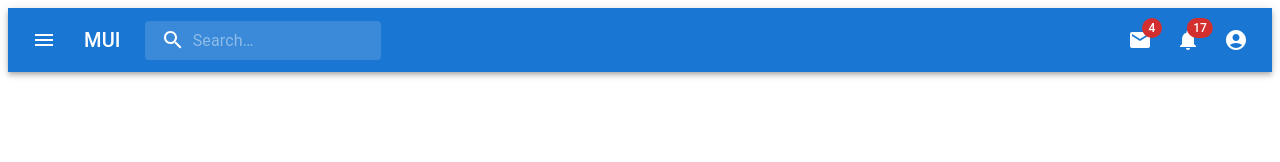
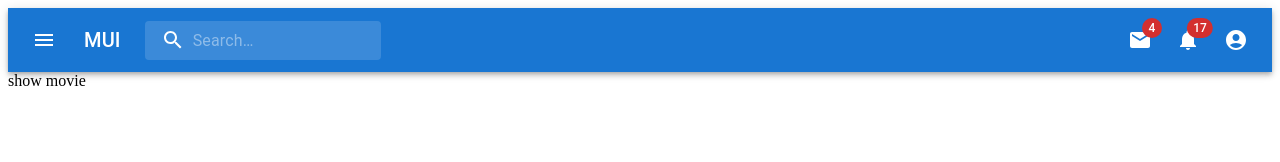
Before and after one commit to rewpt/catchlight, a React (Create React App) app: page /showmedia in a window 1280 px wide. Before the commit this address had no page. Shown: the top 162 px of the page. Built offline with nearby package versions, Linux system fonts and the light colour scheme.

Commit message:
Update ShowMovie to ShowMedia

```diff
--- a/src/App.js
+++ b/src/App.js
@@ -1,7 +1,7 @@
 // import './App.css';
 import Home from './components/Home'
 import Nav from './components/Nav';
-import ShowMovie from './components/ShowMovie'
+import ShowMedia from './components/ShowMedia/ShowMedia'
 import { Routes, Route, Link } from "react-router-dom";
 
 function App() {
@@ -10,7 +10,7 @@ function App() {
       <Nav />
       <Routes>
         <Route path="/" element={<Home />} />
-        <Route path="showmovie" element={<ShowMovie />} />
+        <Route path="showmedia" element={<ShowMedia />} />
       </Routes>
 
     </div>
--- a/src/components/Nav.jsx
+++ b/src/components/Nav.jsx
@@ -126,7 +126,7 @@ export default function PrimarySearchAppBar() {
             <MailIcon />
           </Badge>
         </IconButton>
-        <Link to="showmovie"><p>Messages</p></Link>
+        <Link to="showmedia"><p>Messages</p></Link>
       </MenuItem>
       <MenuItem>
         <IconButton
--- a/src/components/ShowMovie.jsx
+++ b/src/components/ShowMedia/ShowMedia.jsx
@@ -1,4 +1,4 @@
-export default function ShowMovie() {
+export default function ShowMedia() {
   return (
     <div>
       show movie
```
Also changed, not shown: 1 other file (tests, documents, lock files or other folders).
